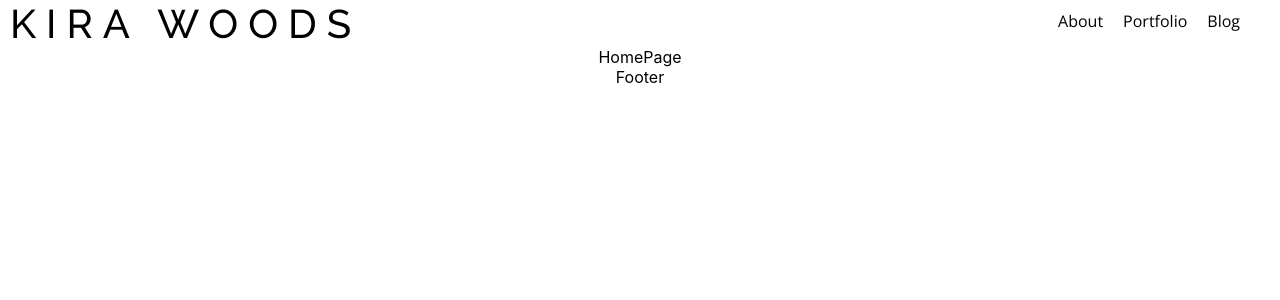
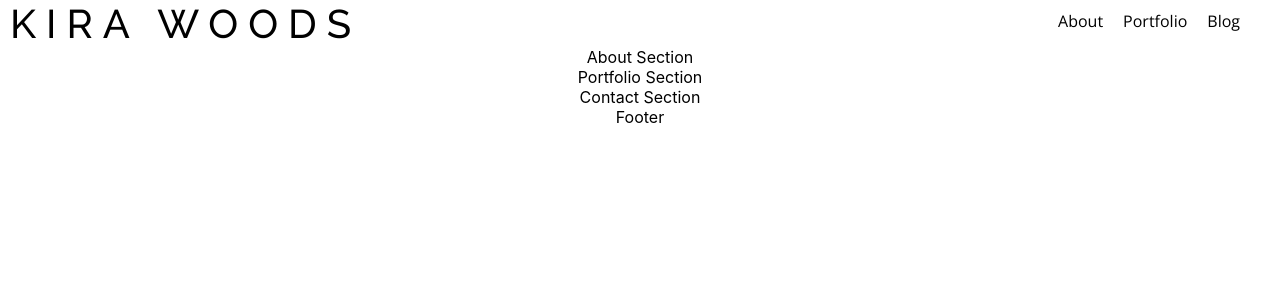
Before and after one commit to kirawoods/portfolio, a React (Create React App) app: page / in a window 1280 px wide. Shown: the top 300 px of the page. Built offline with nearby package versions, Linux system fonts and the light colour scheme.

Commit message:
links sections to home page

```diff
--- a/src/components/HomePage.js
+++ b/src/components/HomePage.js
@@ -1,6 +1,15 @@
 import React from "react";
 import "./HomePage.css";
+import { AboutSection } from "./homepage/AboutSection";
+import { ContactSection } from "./homepage/ContactSection";
+import { PortfolioSection } from "./homepage/PortfolioSection";
 
 export function HomePage() {
-  return <div className="HomePage">HomePage</div>;
+  return (
+    <div className="HomePage">
+      <AboutSection />
+      <PortfolioSection />
+      <ContactSection />
+    </div>
+  );
 }
--- a/src/components/homepage/AboutSection.js
+++ b/src/components/homepage/AboutSection.js
@@ -0,0 +1,6 @@
+import React from "react";
+import "./AboutSection.css";
+
+export function AboutSection() {
+  return <div className="AboutSection">About Section</div>;
+}
--- a/src/components/homepage/ContactSection.js
+++ b/src/components/homepage/ContactSection.js
@@ -0,0 +1,6 @@
+import React from "react";
+import "./ContactSection.css";
+
+export function ContactSection() {
+  return <div className="ContactSection">Contact Section</div>;
+}
--- a/src/components/homepage/PortfolioSection.js
+++ b/src/components/homepage/PortfolioSection.js
@@ -0,0 +1,6 @@
+import React from "react";
+import "./PortfolioSection.css";
+
+export function PortfolioSection() {
+  return <div className="PortfolioSection">Portfolio Section</div>;
+}
```
